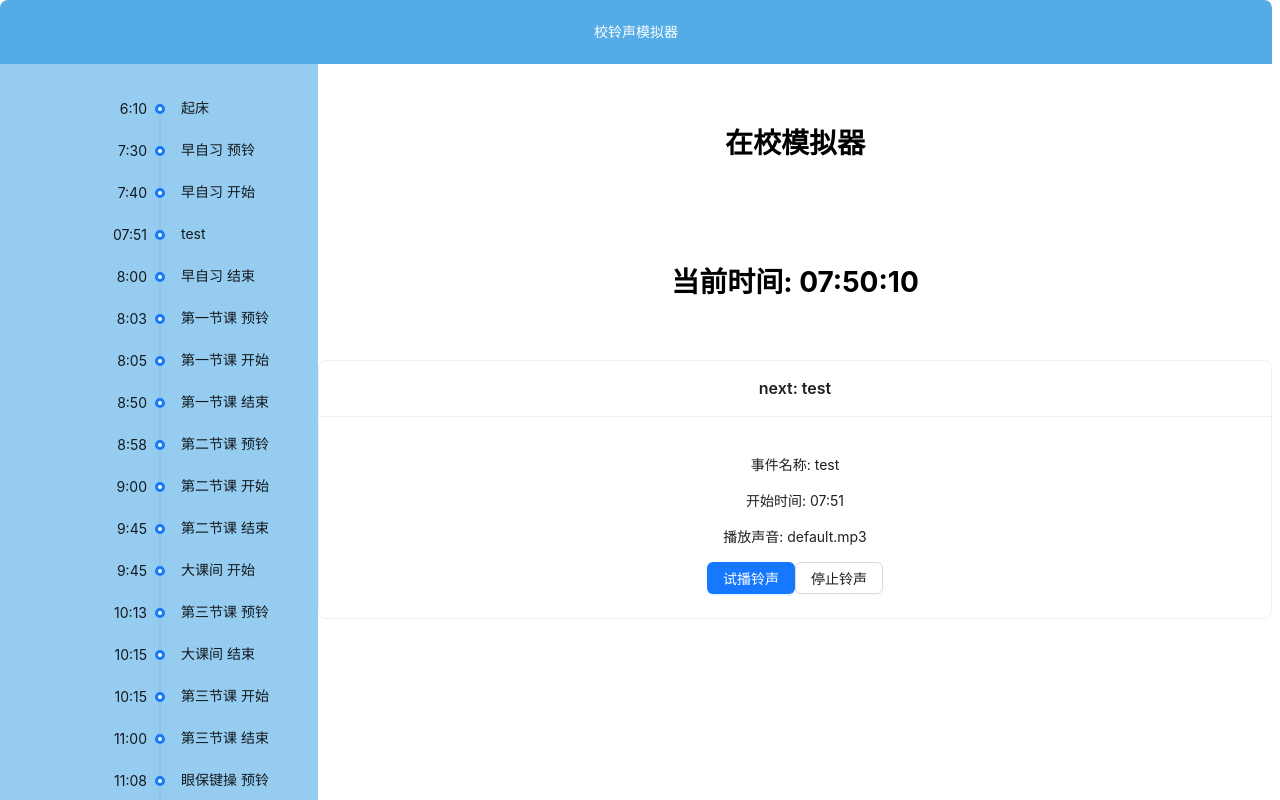
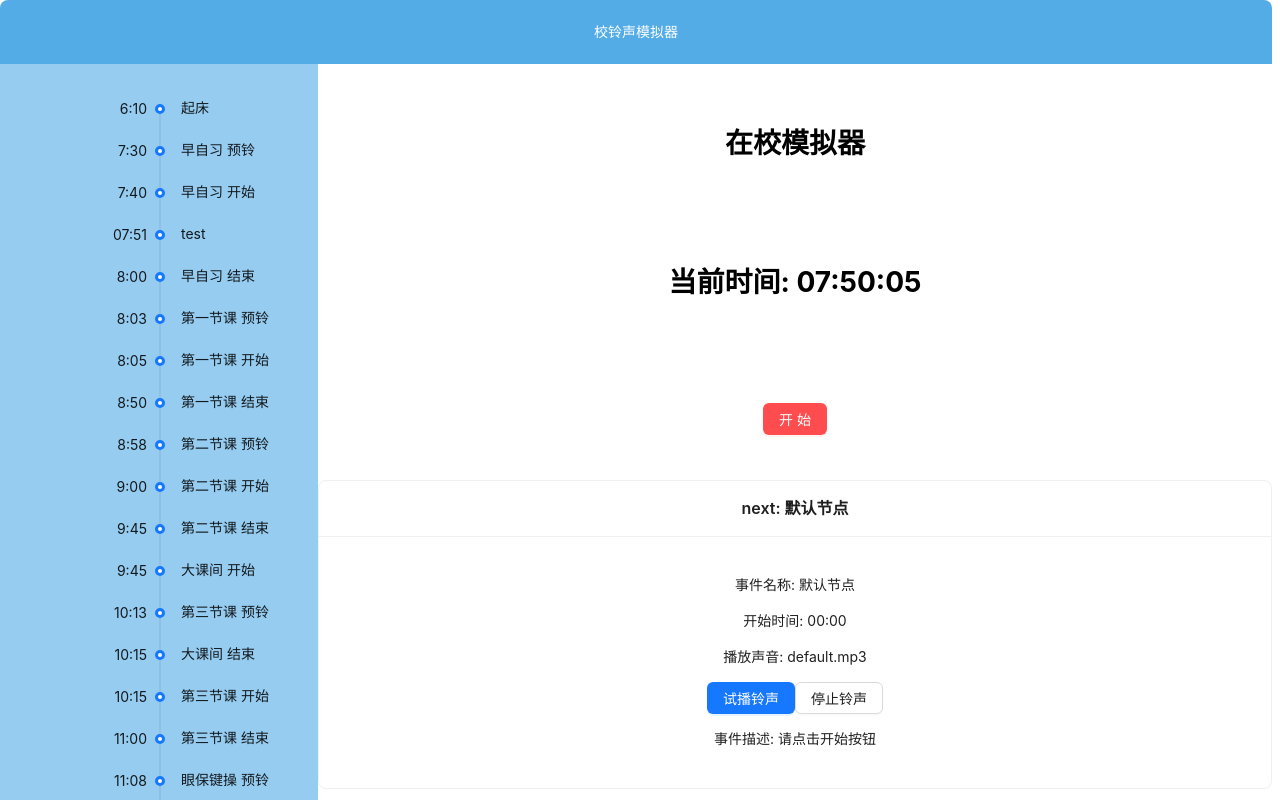
Before and after one commit to Keyboard-Society/school-broadcast-simulator, a React (Create React App) app: page / in a window 1280 px wide. Shown: the top 800 px of the page. Built offline with nearby package versions, Linux system fonts and the light colour scheme.

Commit message:
bugfix: 页面默认打开不能放音频

```diff
--- a/src/App.tsx
+++ b/src/App.tsx
@@ -1,78 +1,85 @@
 // src/App.tsx
 
-import { Flex, Layout, Button, Card, Space } from "antd";
-import React, { useEffect, useRef, useState } from "react";
+import { Flex, Layout, Button, Card } from "antd";
+import React, { useRef, useState } from "react";
 import "./App.css";
 import SoundPlayer from "./SoundPlayer";
 import Timeline from "./Timeline";
 
-import { NodeProps, check_node, get_default_nodes, next_node } from "./Node";
-import { DataSourceItemObject } from "antd/es/auto-complete";
+import {
+  NodeProps,
+  check_node,
+  defaultNode,
+  get_default_nodes,
+  next_node,
+} from "./Node";
+import { getNow, getNowString } from "./Clock";
 
 const { Header, Footer, Sider, Content } = Layout;
 
 type AppState = {
   soundPlayerRef: React.RefObject<SoundPlayer>;
   nodes: NodeProps[];
-  nextNode: NodeProps;
 };
 
 const App: React.FC = () => {
   const soundPlayerRef = useRef<SoundPlayer>(null);
-  const [currentTime, setCurrentTime] = useState<string>("");
-  const [state, setState] = useState<AppState>(() => {
+  const [currentTime, setCurrentTime] = useState<string>(
+    "当前时间: " + getNowString(getNow())
+  );
+  const [state] = useState<AppState>(() => {
     const nodes = get_default_nodes();
-    const closestNode = next_node(nodes);
     return {
       soundPlayerRef,
       nodes,
-      nextNode: closestNode,
     };
   });
+  const nextNodeSaver = useRef(defaultNode);
+  const startButtonRef = useRef<HTMLButtonElement>(null);
 
   const findNextNode = () => {
-    const closestNode = next_node(state.nodes);
-    setState((prev) => {
-      return { ...prev, nextNode: closestNode };
-    });
-    console.log("closestNode", state.nextNode);
-    return closestNode;
+    var closestNode2 = next_node(state.nodes);
+    nextNodeSaver.current = closestNode2;
+    console.log("nextNodeSaver.current ", nextNodeSaver.current);
+    return closestNode2;
   };
 
-  const updateTime = (interval: NodeJS.Timeout) => {
-    const now = new Date();
-    const current = now.toLocaleTimeString(undefined, {
-      hour: "2-digit",
-      minute: "2-digit",
-      second: "2-digit",
-      hour12: false,
-    });
-    setCurrentTime("当前时间: " + current);
-    if (check_node(now, state.nextNode)) {
-      clearInterval(interval); // 停止定时器
-      console.log("开始事件", state.nextNode);
+  const startSystem = () => {
+    if (startButtonRef.current) {
+      if (startButtonRef.current.innerText == "已开始") {
+        console.log("已点过按钮，不能重复点击");
+        return;
+      }
+      startButtonRef.current.innerText = "已开始";
+      startButtonRef.current.disabled = true;
+      startButtonRef.current.removeAttribute("danger");
+    }
+    findNextNode();
+    // 每隔 1000 毫秒（即 1 秒）执行一次 updateTime 函数
+    const interval = setInterval(() => {
+      updateTime();
+    }, 1000);
+    return () => {
+      clearInterval(interval);
+    };
+  };
+
+  const updateTime = () => {
+    const now = getNow();
+    setCurrentTime("当前时间: " + getNowString(now));
+    if (check_node(now, nextNodeSaver.current)) {
+      console.log("开始事件", nextNodeSaver.current);
       playSoundInSoundPlayer();
       findNextNode();
     }
   };
 
-  useEffect(() => {
-    // 每隔 1000 毫秒（即 1 秒）执行一次 updateTime 函数
-    const interval = setInterval(() => {
-      updateTime(interval);
-    }, 1000);
-    return () => {
-      clearInterval(interval);
-    };
-  }, []);
-
-  useEffect(() => {
-    findNextNode();
-  }, [state.nodes]);
-
   const playSoundInSoundPlayer = () => {
     if (soundPlayerRef.current) {
-      soundPlayerRef.current.playSound(state.nextNode?.mp3?.toString(), 1);
+      soundPlayerRef.current.playSound(
+        nextNodeSaver.current?.mp3?.toString(),
+        1
+      );
     }
   };
 
@@ -95,6 +102,7 @@ const App: React.FC = () => {
           <Content className="contentStyle">
             <div>
               <h1>在校模拟器</h1>
+
               <SoundPlayer
                 ref={soundPlayerRef}
                 audioSrc="default.mp3"
@@ -104,21 +112,36 @@ const App: React.FC = () => {
             <div>
               <h1>{currentTime}</h1>
             </div>
-
             <div>
-              <Card title={"next: " + state.nextNode.name}>
-                <p>事件名称: {state.nextNode.name}</p>
-                <p>开始时间: {state.nextNode.start_time}</p>
+              <Button
+                ref={startButtonRef}
+                type="primary"
+                danger
+                onClick={startSystem}
+              >
+                开始
+              </Button>
+            </div>
+            <div>
+              <Card title={"next: " + nextNodeSaver.current.name}>
+                <p>事件名称: {nextNodeSaver.current.name}</p>
+                <p>开始时间: {nextNodeSaver.current.start_time}</p>
                 <div>
-                  <p>播放声音: {state.nextNode.mp3}</p>
+                  <p>播放声音: {nextNodeSaver.current.mp3}</p>
                   <div>
-                    <Button type="primary" onClick={playSoundInSoundPlayer}>
+                    <Button
+                      id="startButton"
+                      type="primary"
+                      onClick={playSoundInSoundPlayer}
+                    >
                       试播铃声
                     </Button>
                     <Button onClick={stopSoundInSoundPlayer}>停止铃声</Button>
                   </div>
                 </div>
-                {state.nextNode.note && <p>事件描述: {state.nextNode.note}</p>}
+                {nextNodeSaver.current.note && (
+                  <p>事件描述: {nextNodeSaver.current.note}</p>
+                )}
               </Card>
             </div>
           </Content>
--- a/src/Clock.tsx
+++ b/src/Clock.tsx
@@ -1,22 +1,24 @@
 // src/Clock.tsx
-import React, { useState, useEffect } from "react";
 
-const Clock: React.FC = () => {
-  const [currentTime, setCurrentTime] = useState<string>(
-    new Date().toLocaleTimeString()
-  );
+export function getNow() {
+  const now = new Date();
+  return now;
+}
 
-  useEffect(() => {
-    const interval = setInterval(() => {
-      setCurrentTime(
-        new Date().toLocaleTimeString(undefined, { hour12: false })
-      );
-    }, 1000);
+export function getNowString(now: Date | null | undefined) {
+  if (now === null || now === undefined) {
+    now = getNow();
+  }
+  let current = now.toLocaleTimeString(undefined, {
+    hour: "numeric",
+    minute: "2-digit",
+    second: "2-digit",
+    hour12: false,
+  });
 
-    return () => clearInterval(interval);
-  }, []);
+  if (current.startsWith("24:")) {
+    current = current.replace("24:", "00:");
+  }
 
-  return <div>{currentTime}</div>;
-};
-
-export default Clock;
+  return current;
+}
--- a/src/Node.tsx
+++ b/src/Node.tsx
@@ -2,6 +2,7 @@
 import React, { useEffect } from "react";
 import ReactMarkdown from "react-markdown";
 import default_nodes_data from "./default_nodes.json";
+import { getNowString } from "./Clock";
 
 export interface NodeProps {
   start_time: string;
@@ -10,6 +11,13 @@ export interface NodeProps {
   note?: string | null;
   color?: string | null;
 }
+
+export const defaultNode: NodeProps = {
+  start_time: "00:00",
+  name: "默认节点",
+  mp3: "default.mp3",
+  note: "请点击开始按钮",
+};
 
 function _convertTimeStringToDate(timeString: string) {
   // Get the current date
@@ -68,7 +76,6 @@ export function next_node(nodes: NodeProps[]) {
       break;
     }
   }
-
   console.log("next_node", ret_node);
   return ret_node;
 }
--- a/src/Timeline.tsx
+++ b/src/Timeline.tsx
@@ -4,7 +4,6 @@ import { NodeProps } from "./Node";
 import { ClockCircleOutlined } from "@ant-design/icons";
 import { Timeline } from "antd";
 
-import Clock from "./Clock";
 
 interface Item {
   children?: string;
```
Also changed, not shown: src/index.tsx (+6 -6 lines).
